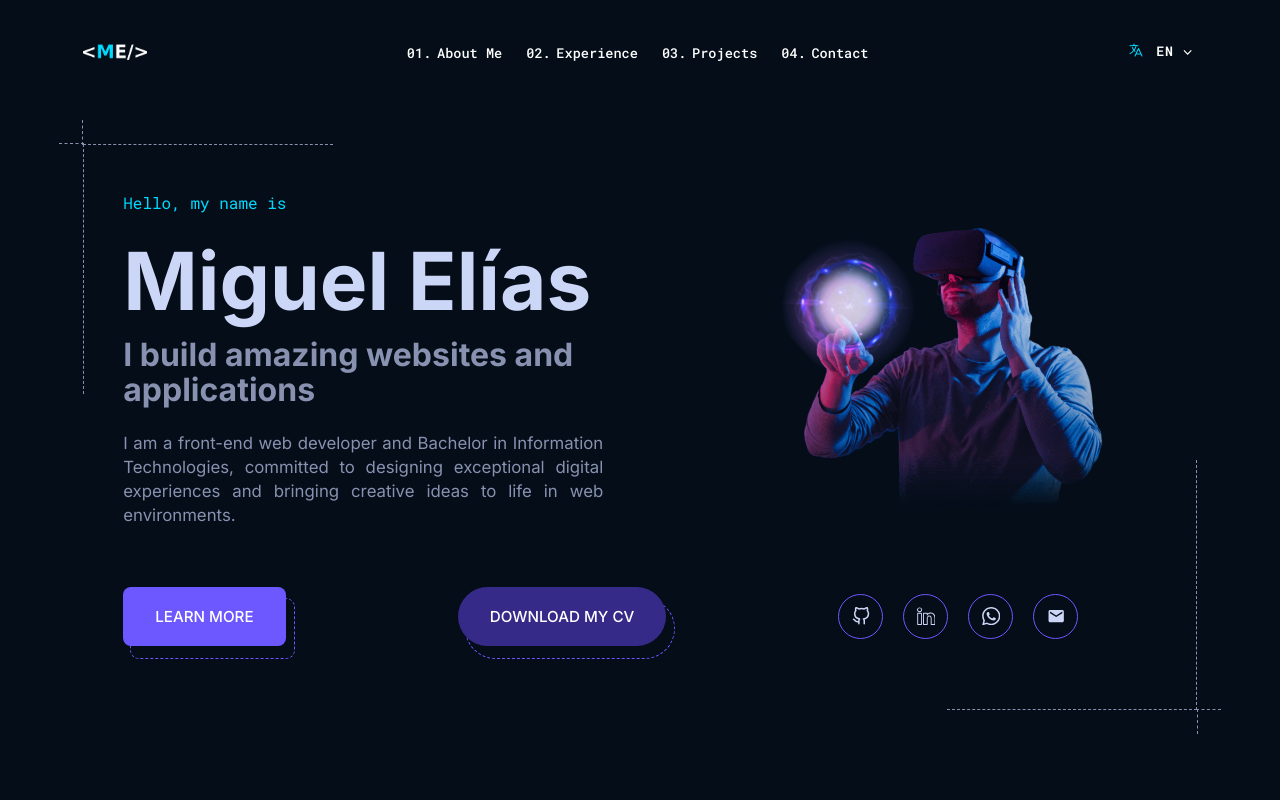
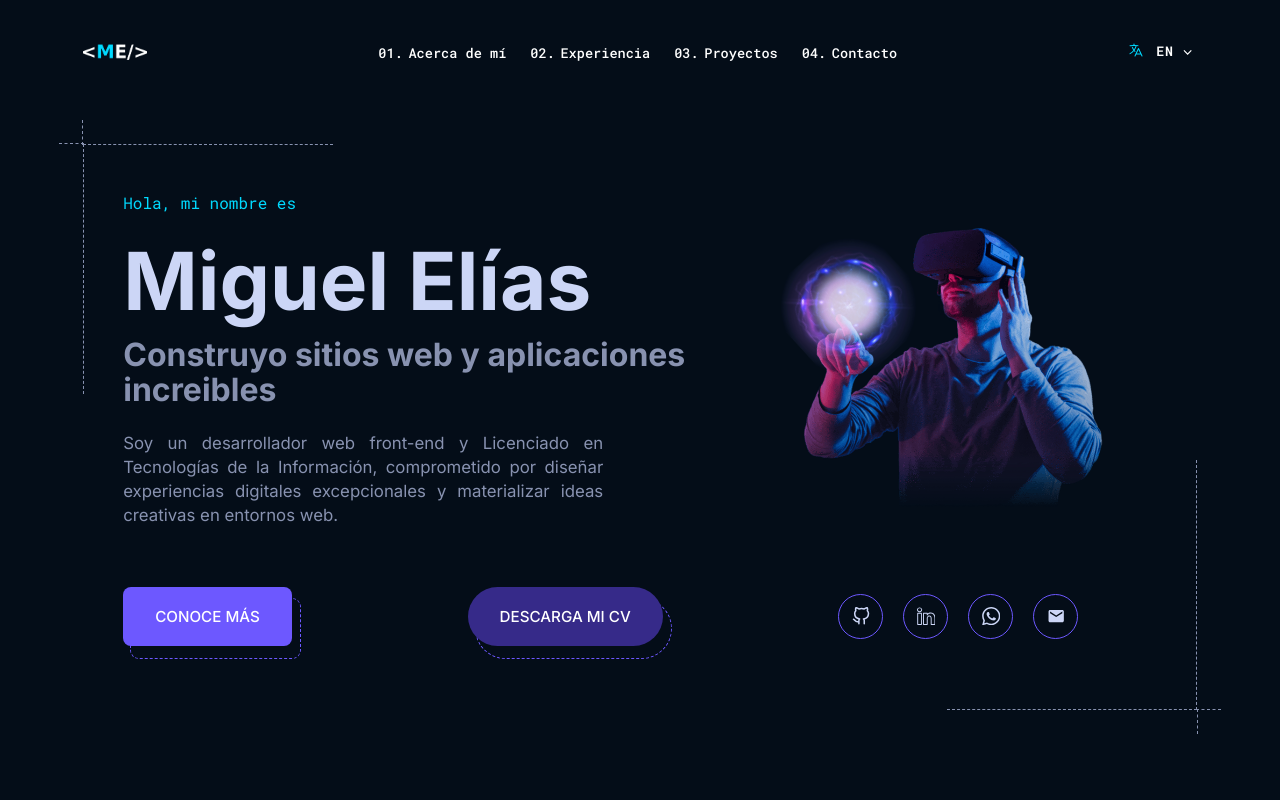
Before and after one commit to MiguelKoh/portafolio_personal, a React (Vite) app: page / in a window 1280 px wide. Shown: the top 800 px of the page. Built offline with nearby package versions, Linux system fonts and the light colour scheme; no server answers.

Commit message:
se agrego el cv

```diff
--- a/src/components/Hero.jsx
+++ b/src/components/Hero.jsx
@@ -35,10 +35,10 @@ function Hero() {
         </div>
         <div className="hero_links" data-aos="fade-up" data-aos-offset="50" data-aos-delay="1600">
             <a href="#about" className='btn_primary'>{t("section_hero.btnPrimary")}</a>
-            <a href="#about" className='btn_primary goToCV'>{t("section_hero.btn_cv")}</a>
+            <a href="../assets/miguel_koh_avila_cv.pdf" target='_blank' className='btn_primary goToCV'>{t("section_hero.btn_cv")}</a>
           <div className="social_links">
             <SocialLink link={"https://github.com/MiguelKoh"} arialabel={"Github"} icon={<FiGithub/>}/>
-            <SocialLink link={"https://www.linkedin.com/"} arialabel={"Linkedin"} icon={<SlSocialLinkedin/>}/>
+            <SocialLink link={"https://www.linkedin.com/in/miguel-elias-koh-avila-557972216/"} arialabel={"Linkedin"} icon={<SlSocialLinkedin/>}/>
             <SocialLink link={"https://wa.me/529994090432"} arialabel={"Whatsapp"} icon={<ImWhatsapp/>}/>
             <SocialLink link={"mailto:miguelkohavila@gmail.com"} arialabel={"correo"} icon={<MdEmail/>}/>
           </div>
--- a/src/main.jsx
+++ b/src/main.jsx
@@ -9,7 +9,7 @@ import global_es from './translations/es/global_es.json'
 
 i18next.init({
   interpolation: { escapeValue: false },
-  lng: 'en', // Definir el idioma actual aquí
+  lng: 'es', // Definir el idioma actual aquí
   resources: {
     es: {
       global: global_es,
```
Also changed, not shown: 1 other file (tests, documents, lock files or other folders).
